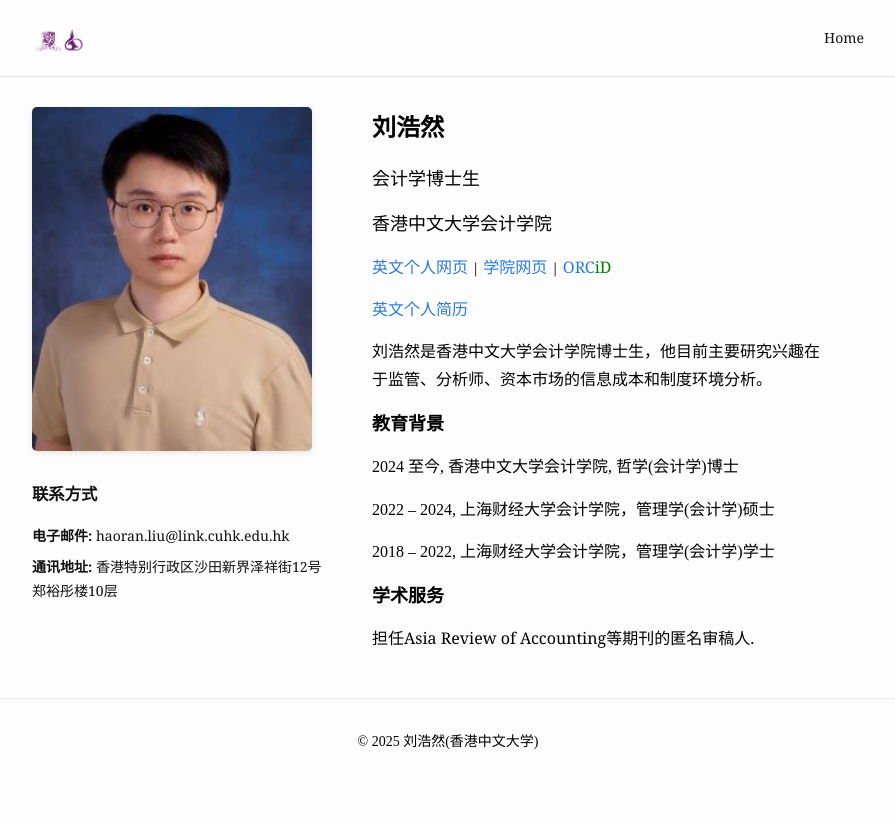
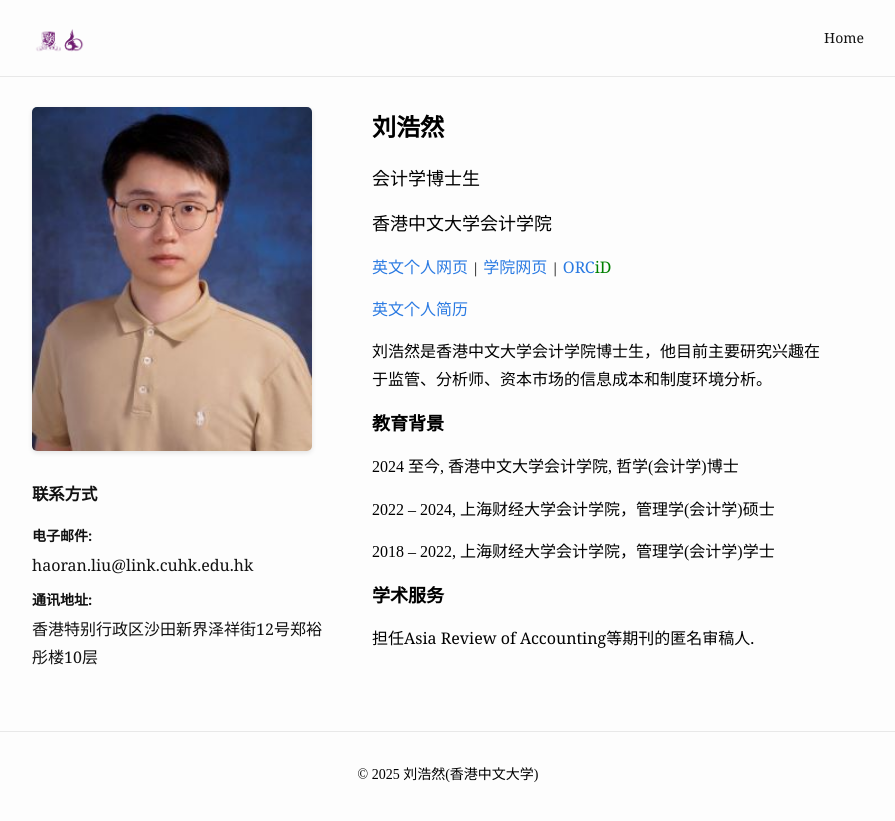
Before and after one commit to LeightonLiu/leightonliu.github.io, a Jekyll site: the page built from index.md, in a window 1280 px wide. Shown: the top 821 px of the page, without its empty margins (192-1087 px from the left). Built offline with Jekyll 4.4.1, drawn with Linux system fonts in a browser that asks for light colours.

Commit message:
Update home.html

```diff
--- a/_layouts/home.html
+++ b/_layouts/home.html
@@ -16,8 +16,8 @@
             <h3><strong>联系方式</strong></h3>
             <ul class="contact-list">
               <!-- 修复电子邮箱和地址显示 - 移除双花括号 -->
-              <li><strong>电子邮件:</strong> haoran.liu@link.cuhk.edu.hk</li>
-              <li><strong>通讯地址:</strong> 香港特别行政区沙田新界泽祥街12号郑裕彤楼10层</li>
+              <li><strong>电子邮件:</strong> <span style="font-size: 16px; display: block; margin-top: 5px;">haoran.liu@link.cuhk.edu.hk</span></li>
+              <li><strong>通讯地址:</strong> <span style="font-size: 16px; display: block; margin-top: 5px;">香港特别行政区沙田新界泽祥街12号郑裕彤楼10层</span></li>
             </ul>
             <div class="social-links">
               {% if site.github_username %}
```
